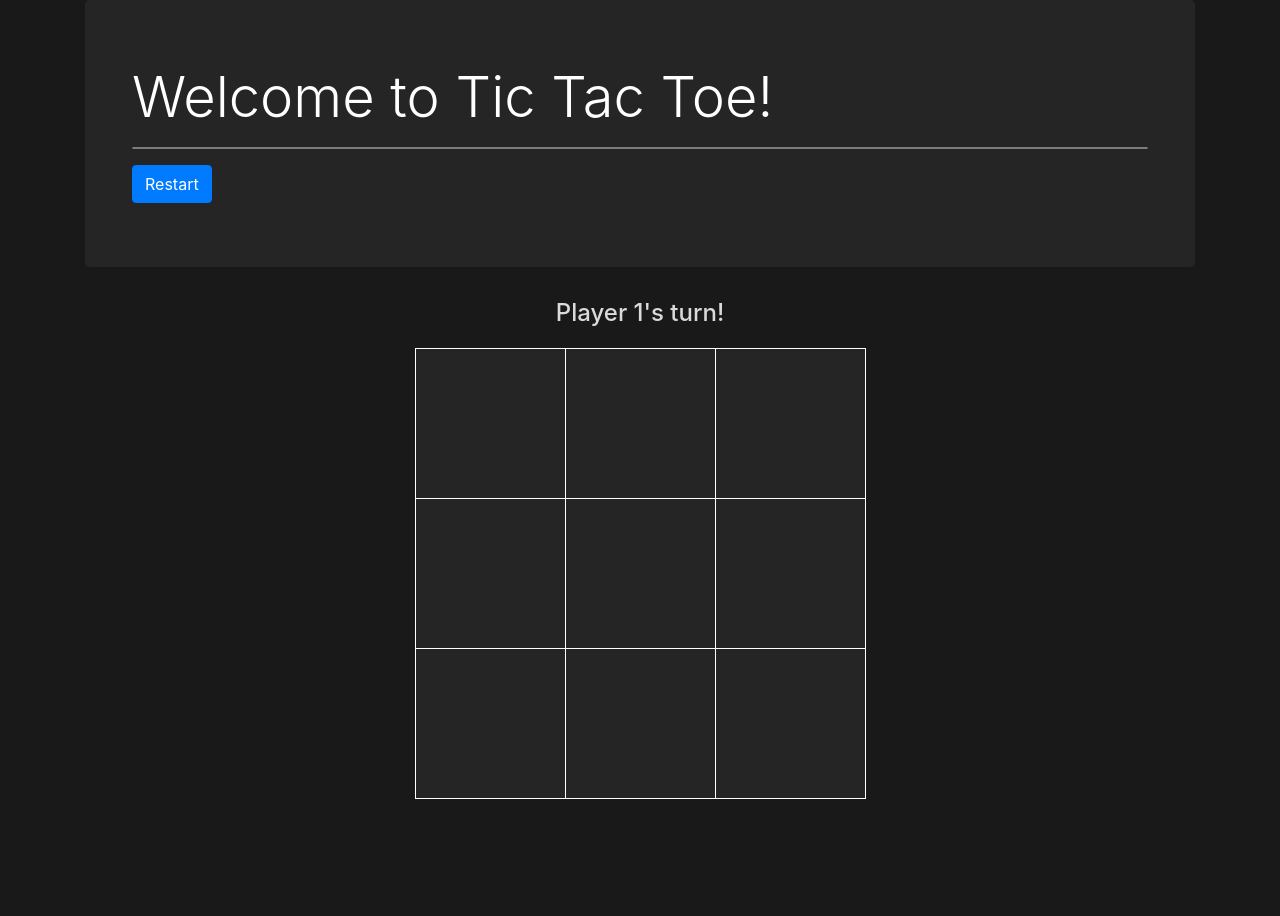
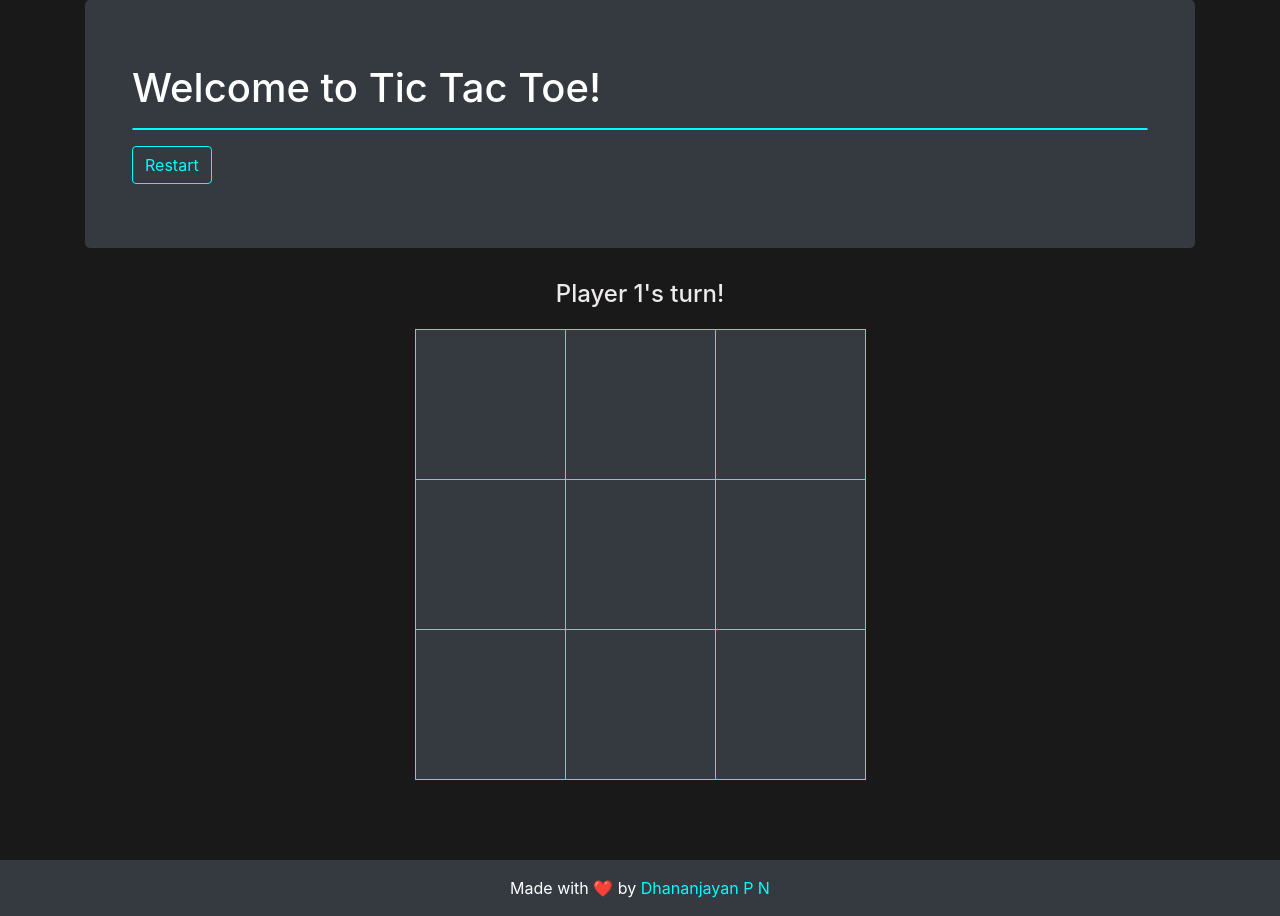
Before and after one commit to Dhananjayan-PN/Tic-Tac-Toe, a plain HTML site: page index.html in a window 1280 px wide. Before the commit the page ends 849 px from the top, so only its background shows below. Drawn offline with nearby package versions, Linux system fonts and the light colour scheme.

Commit message:
ui design updates

```diff
--- a/index.css
+++ b/index.css
@@ -3,7 +3,11 @@ td {
   width: 150px;
   text-align: center;
   padding: 50;
-  border: 1px solid white;
+  border: 1px solid cyan;
   color: white;
   font-size: 100px;
 }
+#restart-button:hover {
+  color: #343a40 !important;
+  background-color: cyan;
+}
--- a/index.html
+++ b/index.html
@@ -14,15 +14,15 @@
   </head>
   <body style="background-color: rgb(26, 25, 25)">
     <div class="container">
-      <div class="jumbotron jumbotron-dark" style="background-color: rgb(37, 37, 37)">
+      <div class="jumbotron jumbotron-dark" style="background-color: #343a40">
         <div class="container">
-          <h1 class="display-4" style="color: white">Welcome to Tic Tac Toe!</h1>
-          <hr style="border: 0.5px solid rgb(124, 124, 124); border-radius: 5px" />
-          <button id="restart-button" type="button" class="btn btn-primary">Restart</button>
+          <h1 style="color: white">Welcome to Tic Tac Toe!</h1>
+          <hr style="border: 1px solid cyan; border-radius: 5px" />
+          <button id="restart-button" type="button" class="btn btn-outline-primary" style="color: cyan; border-color: cyan">Restart</button>
         </div>
       </div>
-      <h4 align="center" id="turn" style="color: rgb(219, 217, 217); margin-bottom: 20px"></h4>
-      <table align="center" style="background-color: rgb(37, 37, 37); margin-bottom: 50px">
+      <h4 align="center" id="turn" style="color: rgb(236, 234, 234); margin-bottom: 20px"></h4>
+      <table align="center" style="background-color: #343a40; margin-bottom: 80px">
         <tbody>
           <tr>
             <td id="0"></td>
@@ -42,6 +42,13 @@
         </tbody>
       </table>
     </div>
+    <footer class="footer mt-auto py-3 bg-dark" align="center">
+      <div class="container">
+        <span style="color: rgb(255, 255, 255)"
+          >Made with ❤️ by <a style="color: aqua" href="https://dhananjayan.tech" class="link">Dhananjayan P N</a></span
+        >
+      </div>
+    </footer>
     <script src="index.js"></script>
   </body>
 </html>
```
